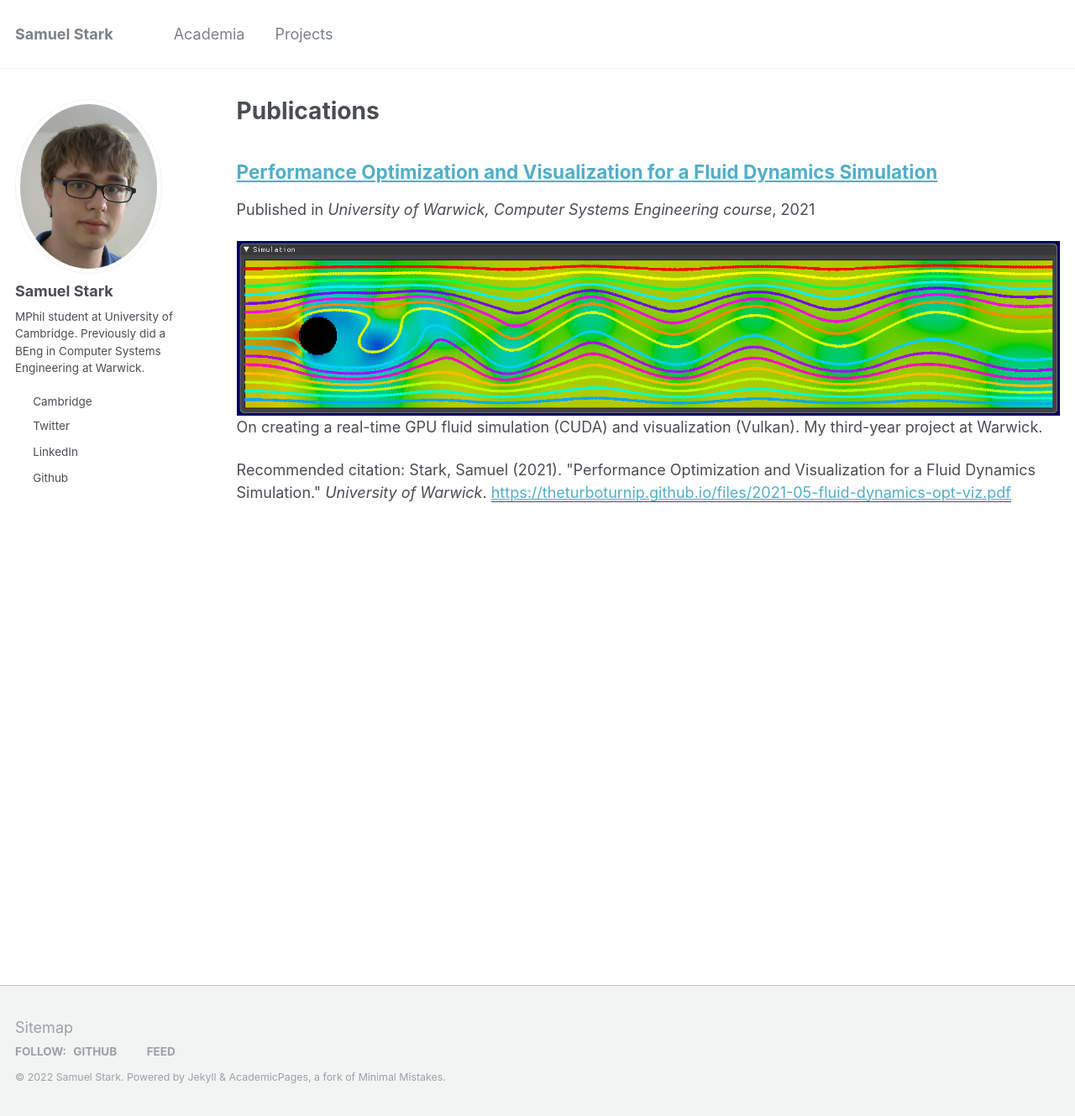
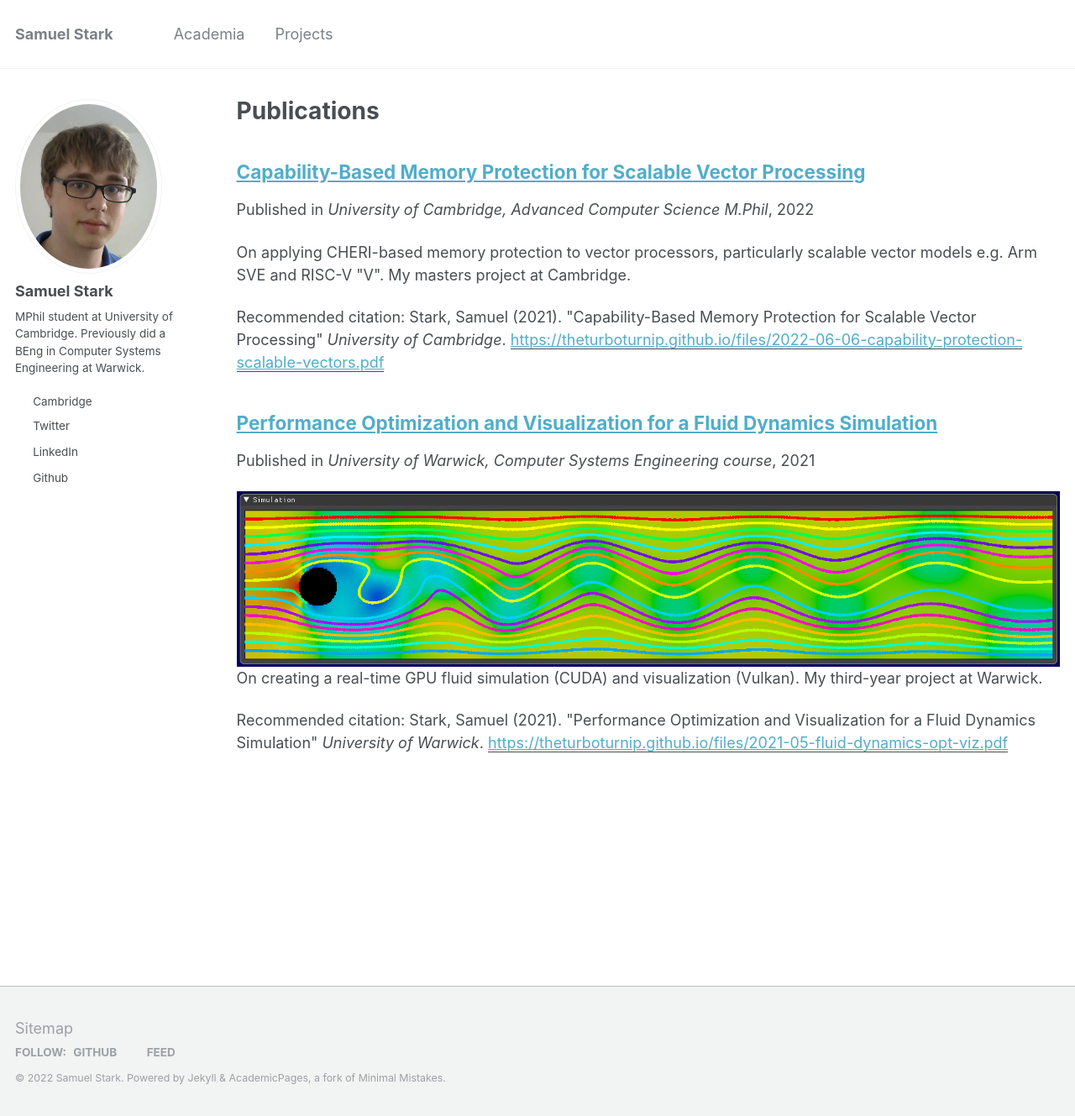
Before and after one commit to theturboturnip/theturboturnip.github.io, a Jekyll site: the page built from _pages/publications.md, in a window 1280 px wide and 1329 px high. Shown: the whole window at 84% size. Built offline with Jekyll 4.4.1, drawn with Linux system fonts in a browser that asks for light colours; an icon font too large for the unit is left out; a script bundle is joined from its source files by our own code; library files that are not in the unit come from our copies.

Commit message:
Added publication for mphil

````diff
--- /dev/null
+++ b/_publications/2022-06-06-capability-protection-scalable-vectors.md
@@ -0,0 +1,43 @@
+---
+title: "Capability-Based Memory Protection for Scalable Vector Processing"
+collection: publications
+permalink: /publication/2022-06-06-capability-protection-scalable-vectors
+excerpt: "On applying CHERI-based memory protection to vector processors, particularly scalable vector models e.g. Arm SVE and RISC-V &quot;V&quot;. My masters project at Cambridge."
+date: 2022-06-06
+paperurl: 'https://theturboturnip.github.io/files/2022-06-06-capability-protection-scalable-vectors.pdf'
+citation: 'Stark, Samuel (2021). &quot;Capability-Based Memory Protection
+for Scalable Vector Processing&quot; <i>University of Cambridge</i>.'
+venue: 'University of Cambridge, Advanced Computer Science M.Phil'
+---
+
+<!-- <img src='/images/2021-05-fluid-dynamics-header.png'><br/> -->
+
+My masters project at University of Cambridge.
+
+Examines the impact of combining CHERI's hardware memory protection with vector processing, particularly vectorized loads and stores, by designing a potential specification for "CHERI-RVV" - a CHERI version of the RISC-V "V" scalable vector extension.
+
+[Download paper here](https://theturboturnip.github.io/files/2022-06-06-capability-protection-scalable-vectors.pdf)
+
+[Download presentation here](https://theturboturnip.github.io/files/2022-06-06-capability-protection-scalable-vectors-presentation.pdf)
+
+Recommended citation BibTeX:
+```
+@mastersthesis{starkCapabilityProtectionScalableVectors2022,
+    author = "Stark, Samuel",
+    title = "Capability-Based Memory Protection for Scalable Vector Processing",
+    school = "University of Cambridge",
+    year = "2022",
+    month = "June"
+}
+```
+
+## Source code
+- [RISC-V Vector+CHERI Emulator](https://github.com/theturboturnip/riscv-v-lite)
+- [Rust wrapper for `cheri-compressed-cap` C library](https://github.com/theturboturnip/cheri-compressed-cap)
+- [CHERI-Clang fork, with CHERI-RVV support](https://github.com/theturboturnip/llvm-project)
+- [Thesis](https://github.com/theturboturnip/mphil-thesis)
+- Presentation (not available right now)
+
+## Documentation
+- [rust-cheri-compressed-cap](/files/doc/rust_cheri_compressed_cap/index.html)
+- [riscv-v-lite](/files/doc/rsim/index.html)
````
Also changed, not shown: _publications/2021-05-01-fluid-dynamics-opt-viz.md (+1 -1 lines), 2 other files.
